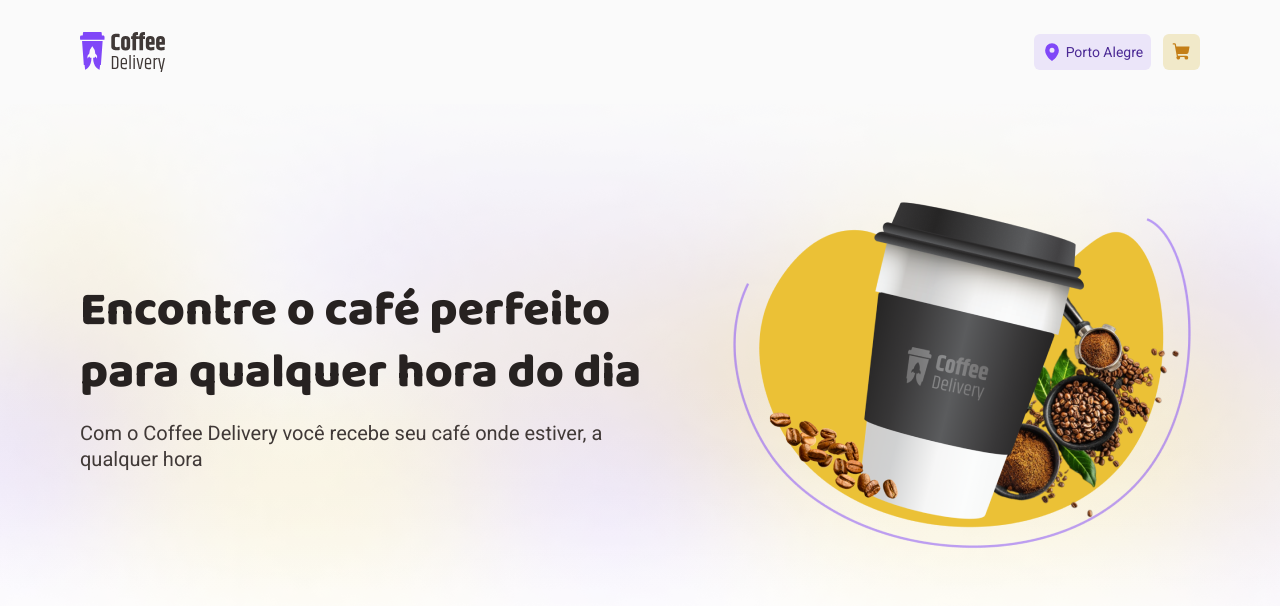
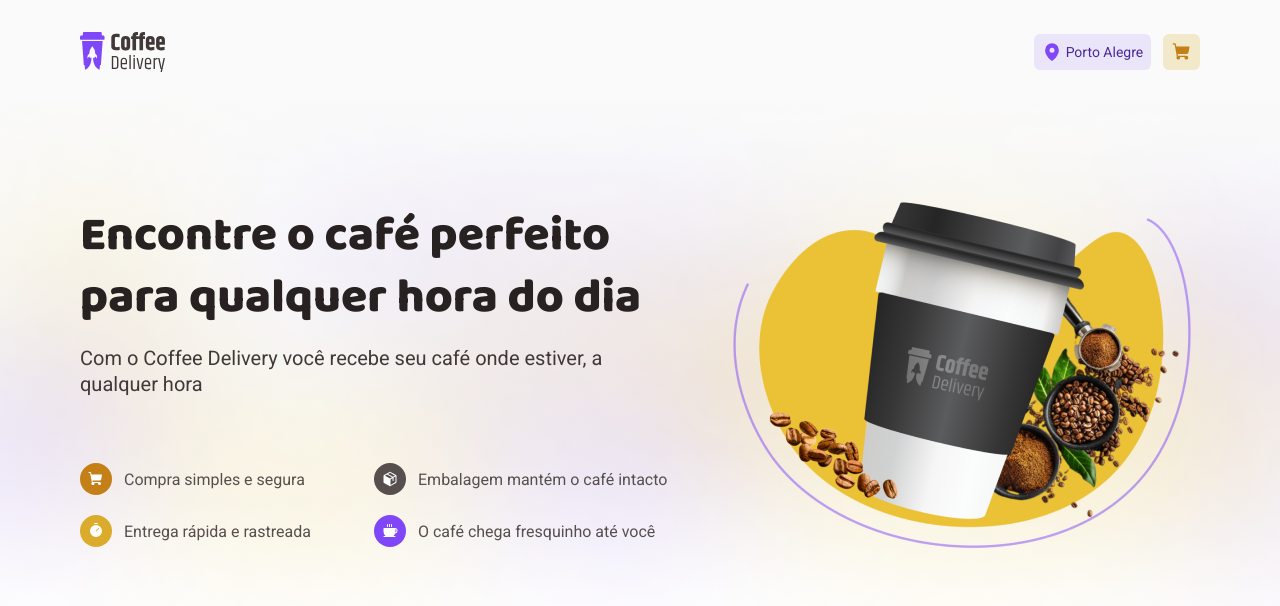
Before and after one commit to Hugovarellaa/coffee-delivery, a React (Vite) app in the folder coffee-delivery/: page / in a window 1280 px wide. Shown: the top 606 px of the page. Built offline with nearby package versions, Linux system fonts and the light colour scheme.

Commit message:
Layout intro finished 56:41m

```diff
--- /dev/null
+++ b/coffee-delivery/src/components/InforWithIcon/index.tsx
@@ -0,0 +1,17 @@
+import { ReactNode } from "react";
+import { IconContainer, ItemWithIconContainer } from "./styles";
+
+interface InforWithIconProps {
+  icon: ReactNode
+  text: string | ReactNode
+  iconBg: string
+}
+
+export function InforWithIcon({ icon, iconBg, text }: InforWithIconProps) {
+  return (
+    <ItemWithIconContainer>
+      <IconContainer iconBg={iconBg}>{icon}</IconContainer>
+      {typeof text === 'string' ? <p>{text}</p> : text}
+    </ItemWithIconContainer>
+  )
+}
--- /dev/null
+++ b/coffee-delivery/src/components/InforWithIcon/styles.ts
@@ -0,0 +1,24 @@
+import styled from "styled-components";
+
+export const ItemWithIconContainer = styled.div`
+  display: flex;
+  align-items: center;
+  gap: 0.75rem;
+
+`
+interface iconContainerProps {
+  iconBg: string
+}
+
+export const IconContainer = styled.div<iconContainerProps>`
+  width: 2rem;
+  height: 2rem;
+  border-radius: 50%;
+  background: ${({ iconBg }) => iconBg};
+  color: ${({ theme }) => theme.colors["base-white"]};
+
+  display: flex;
+  align-items: center;
+  justify-content: center;
+
+`
--- a/coffee-delivery/src/pages/Home/components/Intro/index.tsx
+++ b/coffee-delivery/src/pages/Home/components/Intro/index.tsx
@@ -1,8 +1,12 @@
+import { Coffee, Package, ShoppingCart, Timer } from "phosphor-react";
+import { useTheme } from "styled-components";
 import introImg from "../../../../assets/intro-img.png";
+import { InforWithIcon } from "../../../../components/InforWithIcon";
 import { RegularText } from "../../../../components/Typography";
-import { IntroContainer, IntroContent, IntroTitle } from "./styles";
+import { BenefitsContainer, IntroContainer, IntroContent, IntroTitle } from "./styles";
 
 export function Intro() {
+  const { colors } = useTheme()
   return (
     <IntroContainer>
       <IntroContent className="container">
@@ -15,6 +19,33 @@
               Com o Coffee Delivery você recebe seu café onde estiver, a qualquer hora
             </RegularText>
           </section>
+          <BenefitsContainer>
+            <InforWithIcon
+              icon={<ShoppingCart weight="fill" />}
+              text='Compra simples e segura'
+              iconBg={colors["brand-yellow-dark"]}
+            />
+
+            <InforWithIcon
+              icon={<Package weight="fill" />}
+              text='Embalagem mantém o café intacto'
+              iconBg={colors["base-text"]}
+            />
+
+            <InforWithIcon
+              icon={<Timer weight="fill" />}
+              text='Entrega rápida e rastreada'
+              iconBg={colors["brand-yellow"]}
+
+            />
+
+            <InforWithIcon
+              icon={<Coffee weight="fill" />}
+              text='O café chega fresquinho até você'
+              iconBg={colors["brand-purple"]}
+
+            />
+          </BenefitsContainer>
         </div>
         <img src={introImg} alt="" />
       </IntroContent>
--- a/coffee-delivery/src/pages/Home/components/Intro/styles.ts
+++ b/coffee-delivery/src/pages/Home/components/Intro/styles.ts
@@ -33,3 +33,12 @@
 export const IntroTitle = styled(TitleText)`
   margin-bottom: 1rem;
 `
+
+export const BenefitsContainer = styled.div`
+  width: 100%;
+  display: grid;
+  grid-template-columns: 1fr 1fr;
+  row-gap: 1.25rem;
+  margin-top: 4.125rem;
+
+`
```
